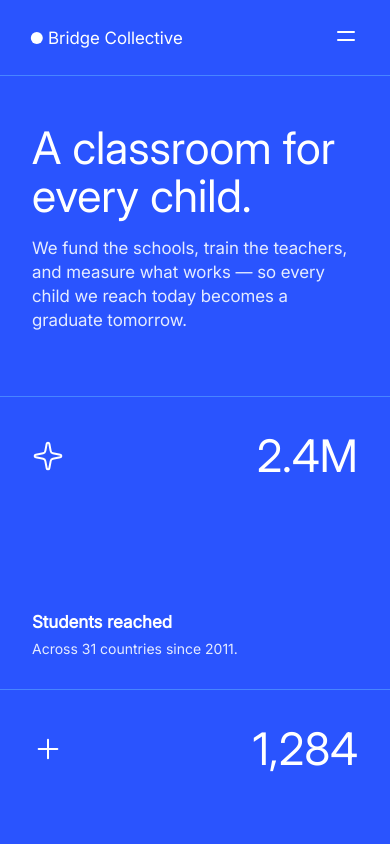
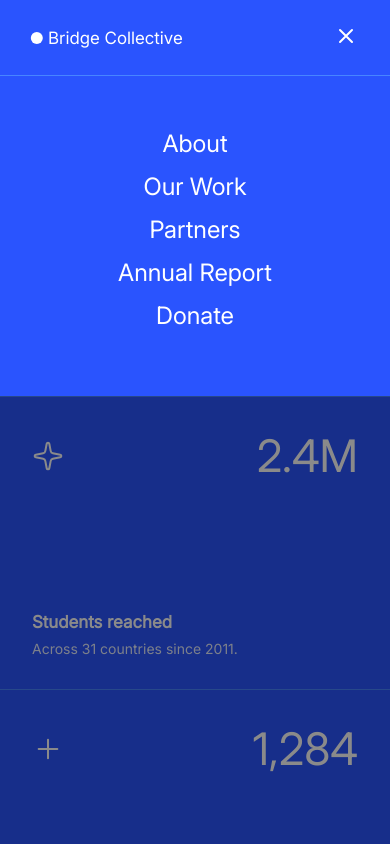
Before and after one commit to anaClarissi/grid-landing-page, a plain HTML site: page index.html in a window 390 px wide. Both pictures are taken after a click on the button 346 px from the left and 37 px from the top of the page. Shown: the top 844 px of the page. Drawn offline with Linux system fonts and the light colour scheme.

Commit message:
feat: add mobile menu

```diff
--- a/index.html
+++ b/index.html
@@ -28,6 +28,18 @@
   </header>
 
   <main class="main">
+
+    <aside class="menu" aria-hidden="true" hidden>
+
+      <ul class="menu-list">
+        <li class="menu-item"><a href="#" class="menu-link">About</a></li>
+        <li class="menu-item"><a href="#" class="menu-link">Our Work</a></li>
+        <li class="menu-item"><a href="#" class="menu-link">Partners</a></li>
+        <li class="menu-item"><a href="#" class="menu-link">Annual Report</a></li>
+        <li class="menu-item"><a href="#" class="menu-link">Donate</a></li>
+      </ul>
+
+    </aside>
 
     <section class="hero-section">
 
@@ -103,13 +115,11 @@
     <p>Registered charity 12345678</p>
   </footer>
 
-  <aside>
-    <!-- Menu panel — hidden until the hamburger is activated -->
-    About
-    Our Work
-    Partners
-    Annual Report
-    Donate
-  </aside>
+  <div class="bg-hidden" aria-hidden="true">
+
+  </div>
+
+  <script src="src/js/script.js"></script>
+
 </body>
 </html>
--- a/src/css/style.css
+++ b/src/css/style.css
@@ -8,18 +8,18 @@
 :root {
 
     --white: #ffffff;
-
     --blue-200: #e5ecff;
     --blue-400: #4785ff;
     --blue-600: #335cff;
     --blue-700: #2a54fe;
 
-    --black: #000000; /*used at 25% opacity for the menu overlay*/
+    --black: #00000075;
 
     --font-main: 'Inter', Helvetica, Arial, sans-serif;
     --font-size-g: 2.8rem;
     --font-size-l: 1.063rem;
     --font-size-p: 0.875rem;
+
 }
 
 * {
@@ -29,6 +29,7 @@
 }
 
 body {
+    position: relative;
     min-height: 100dvh;
     font-family: var(--font-main);
     font-size: var(--font-size-l);
@@ -38,11 +39,15 @@
 }
 
 .header {
+    position: sticky;
+    top: 0;
     display: flex;
     justify-content: center;
     align-items: center;
     padding: 1.5rem 2rem;
     border-bottom: 1px solid var(--blue-400);
+    z-index: 1000;
+    background-color: var(--blue-700);
 }
 
 .nav {
@@ -78,9 +83,43 @@
 }
 
 .main {
+    position: relative;
+    display: grid;
+    grid-template-columns: 1fr;
+    gap: 3rem;
+    background-color: var(--blue-700);
+}
+
+.menu {
+    position: fixed;
+    width: 100%;
+    height: 85vw;
+    display: none;
+    margin-top: 4rem;
+    background-color: var(--blue-700);
+    z-index: 10;
+}
+
+.menu.show {
+    display: flex;
+    top: 0;
+}
+
+.menu-list {
+    width: 100%;
     display: flex;
     flex-direction: column;
-    gap: 3rem;
+    align-items: center;
+    justify-content: center;
+    gap: 0.875rem;
+    padding: 2rem 1rem;
+    list-style: none;
+}
+
+.menu-link {
+    color: var(--white);
+    font-size: 1.5rem;
+    text-decoration: none;
 }
 
 .hero-section {
@@ -88,6 +127,7 @@
     flex-direction: column;
     gap: 1rem;
     padding: 3rem 2rem 1rem;
+    transition: all .3s ease;
 }
 
 .title {
@@ -105,6 +145,7 @@
 .card-section {
     display: grid;
     grid-template-columns: 1fr;
+    transition: all .3s ease;
 }
 
 .card {
@@ -148,4 +189,19 @@
     font-size: var(--font-size-p);
     color: var(--blue-200);
     border-top: 1px solid var(--blue-400);
+    background-color: var(--blue-700);
 }
+
+.bg-hidden {
+    display: none;
+    position: absolute;
+    top: 0;
+    bottom: 0;
+    background-color: var(--black);
+    width: 100%;
+    min-height: 100vh;
+}
+
+.bg-hidden.show {
+    display: block;
+}
--- a/src/js/script.js
+++ b/src/js/script.js
@@ -0,0 +1,40 @@
+const button = document.querySelector(".btn-menu");
+
+
+button.addEventListener("click", () => {
+
+    toggleMenu();
+
+});
+
+function toggleMenu() {
+
+    const menu = document.querySelector(".menu");
+    const bgHidden = document.querySelector(".bg-hidden");
+    const hidden = menu.hidden;
+
+    if (hidden) {
+
+        menu.classList.add("show");
+        bgHidden.classList.add("show");
+
+    } else {
+
+        menu.classList.remove("show");
+        bgHidden.classList.remove("show");
+
+    }
+
+    toggleButtonIcon(hidden);
+
+    menu.hidden = !hidden;
+
+}
+
+function toggleButtonIcon(hidden) {
+
+    const src = hidden ? "/src/assets/images/icon-close.svg" : "/src/assets/images/icon-menu.svg";
+
+    button.querySelector("img").src = src;
+
+}
```
